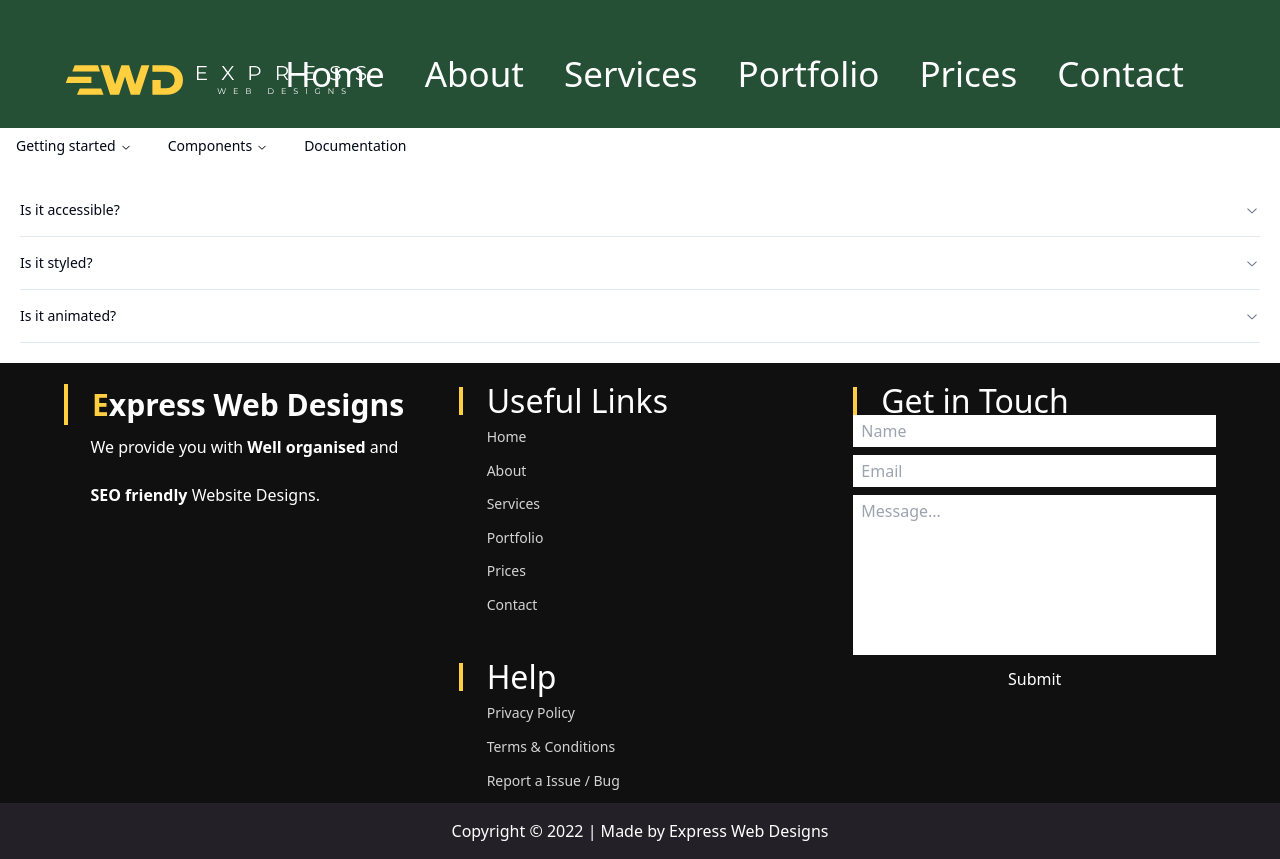
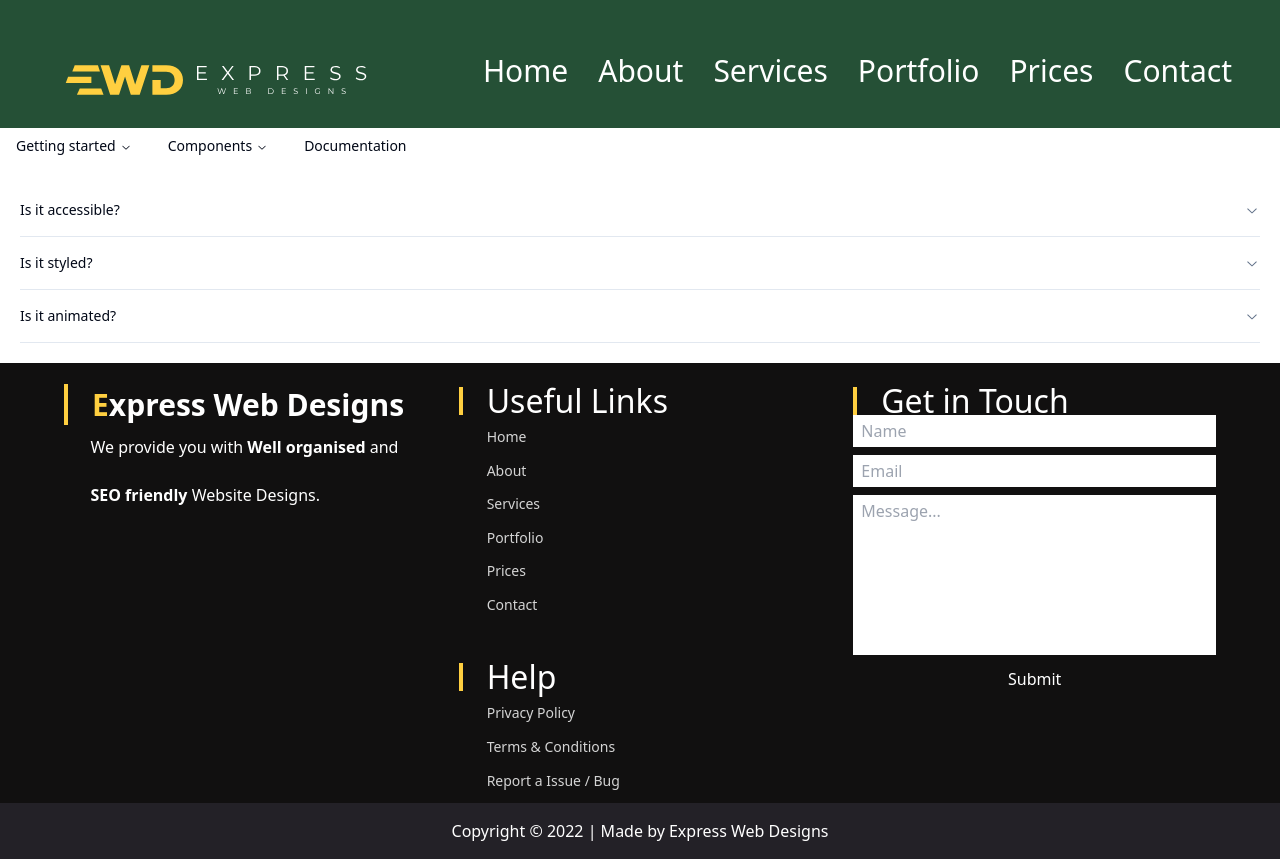
Before and after one commit to jdm1991/ExpressWD, a Next.js app: page / in a window 1280 px wide. Built offline with nearby package versions, Linux system fonts and the light colour scheme; grey boxes are pictures that could not be loaded.

Commit message:
updated the css

```diff
--- a/styles/header.css
+++ b/styles/header.css
@@ -10,7 +10,7 @@
     flex-direction: row;
     flex-wrap: wrap;
     justify-content: flex-end;
-    font-size: 35px;
+    font-size: 2.3rem;
     background-color: #255036;
     color: white;
     height: 16vh;
--- a/styles/media.css
+++ b/styles/media.css
@@ -1,3 +1,12 @@
+@media screen and (max-width: 1350px) {
+    .sub-container {
+        display: flex;
+        gap: 30px;
+        margin: 3rem 3rem 6rem 0rem;
+        font-size: 30px;
+    }
+}
+
 @media screen and (max-width: 1200px){
     .navbar {
         display: flex;
```
